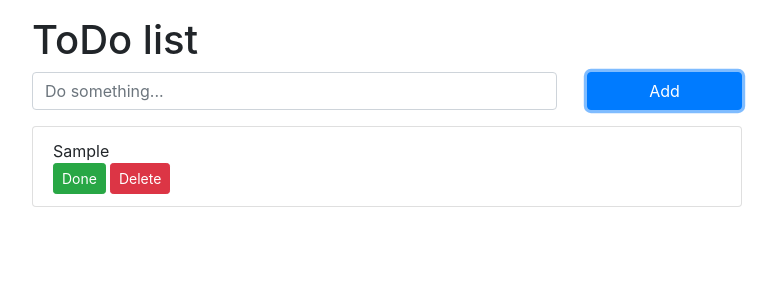
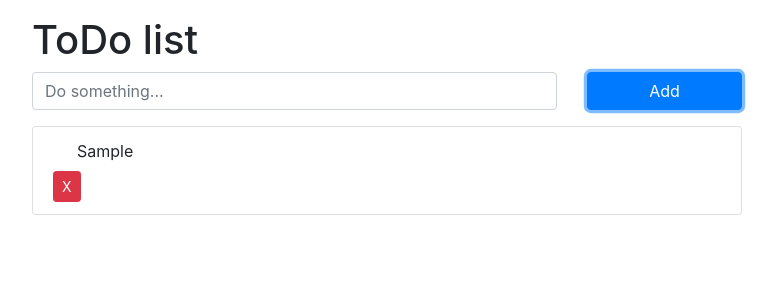
Before and after one commit to elemus/react-redux-boilerplate, a React app: page / in a window 1280 px wide. Both pictures are taken after typing "Sample" into the empty fields and a click on the button "Add". Shown: the top 300 px of the page, without its empty margins (253-1030 px from the left). Built offline with nearby package versions, Linux system fonts and the light colour scheme.

Commit message:
Use checkbox instead of button for Task component

```diff
--- a/src/components/Todo/Task.js
+++ b/src/components/Todo/Task.js
@@ -3,27 +3,25 @@ import PropTypes from 'prop-types';
 import classNames from 'classnames';
 
 const Task = ({ id, description, isDone, onToggle, onDelete }) => (
-  <li className={classNames('list-group-item', { 'bg-faded': isDone })} >
-    <span>{!isDone ? description : <del>{description}</del>}</span>
-
-    <div className="ml-auto">
-      <button
-        id="Toggle"
+  <li className={classNames('list-group-item justify-content-between flex-nowrap', { 'bg-faded': isDone })}>
+    <label className="custom-control custom-checkbox" htmlFor={`Toggle${id}`}>
+      <input
+        type="checkbox"
+        id={`Toggle${id}`}
+        className="js-toggle custom-control-input"
         onClick={() => onToggle(id)}
-        className={classNames('btn btn-secondary btn-sm', {
-          'btn-success': !isDone,
-        })}
-      >
-        {!isDone ? 'Done' : 'Todo'}
-      </button>
-      <button
-        id="Delete"
-        onClick={() => onDelete(id)}
-        className="btn btn-secondary btn-sm btn-danger ml-1"
-      >
-        Delete
-      </button>
-    </div>
+      />
+      <span className="custom-control-indicator" />
+      <span className="js-description custom-control-description">
+        {!isDone ? description : <del>{description}</del>}
+      </span>
+    </label>
+    <button
+      onClick={() => onDelete(id)}
+      className="js-delete btn btn-secondary btn-sm btn-danger"
+    >
+      X
+    </button>
   </li>
 );
 
```
Also changed, not shown: 1 other file (tests, documents, lock files or other folders).
